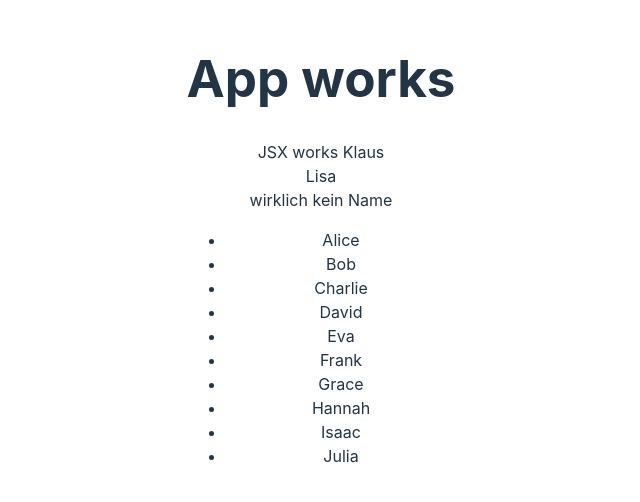
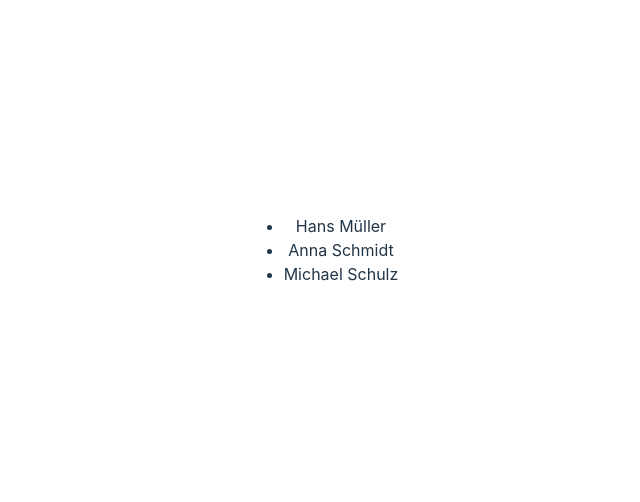
Before and after one commit to sspringer82/jsdays-fall-2023-react, a React (Vite) app: page / in a window 1280 px wide. Shown: the part 150-652 px from the top of the page, without its empty margins (319-959 px from the left). Built offline with nearby package versions, Linux system fonts and the light colour scheme.

Commit message:
Lösung Aufgabe 1

```diff
--- a/src/App.tsx
+++ b/src/App.tsx
@@ -1,13 +1,8 @@
 import './App.css';
-import Jsx from './examples/Jsx';
+import List from './List';
 
 function App() {
-  return (
-    <>
-      <h1>App works</h1>
-      <Jsx />
-    </>
-  );
+  return <List />;
 }
 
 export default App;
--- /dev/null
+++ b/src/List.tsx
@@ -0,0 +1,49 @@
+import { Person } from './types/Person';
+
+const List: React.FC = () => {
+  const persons: Person[] = [
+    {
+      id: 1,
+      firstName: 'Hans',
+      lastName: 'Müller',
+      street: 'Hauptstraße 1',
+      city: 'Berlin',
+      zip: '10115',
+      country: 'Deutschland',
+    },
+    {
+      id: 2,
+      firstName: 'Anna',
+      lastName: 'Schmidt',
+      street: 'Musterweg 2',
+      city: 'Hamburg',
+      zip: '20095',
+      country: 'Deutschland',
+    },
+    {
+      id: 3,
+      firstName: 'Michael',
+      lastName: 'Schulz',
+      street: 'Lindenallee 3',
+      city: 'München',
+      zip: '80331',
+      country: 'Deutschland',
+    },
+  ];
+
+  if (persons.length === 0) {
+    return <div>Keine Daten vorhanden.</div>;
+  } else {
+    return (
+      <ul>
+        {persons.map((person) => (
+          <li key={person.id}>
+            {person.firstName} {person.lastName}
+          </li>
+        ))}
+      </ul>
+    );
+  }
+};
+
+export default List;
--- /dev/null
+++ b/src/types/Person.ts
@@ -0,0 +1,9 @@
+export type Person = {
+  id: number;
+  firstName: string;
+  lastName: string;
+  street: string;
+  city: string;
+  zip: string;
+  country: string;
+};
```
